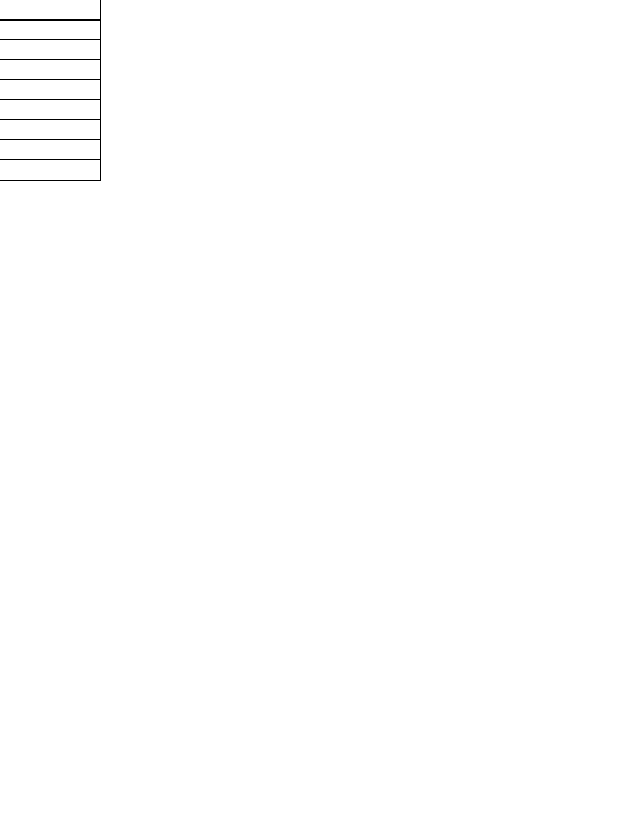
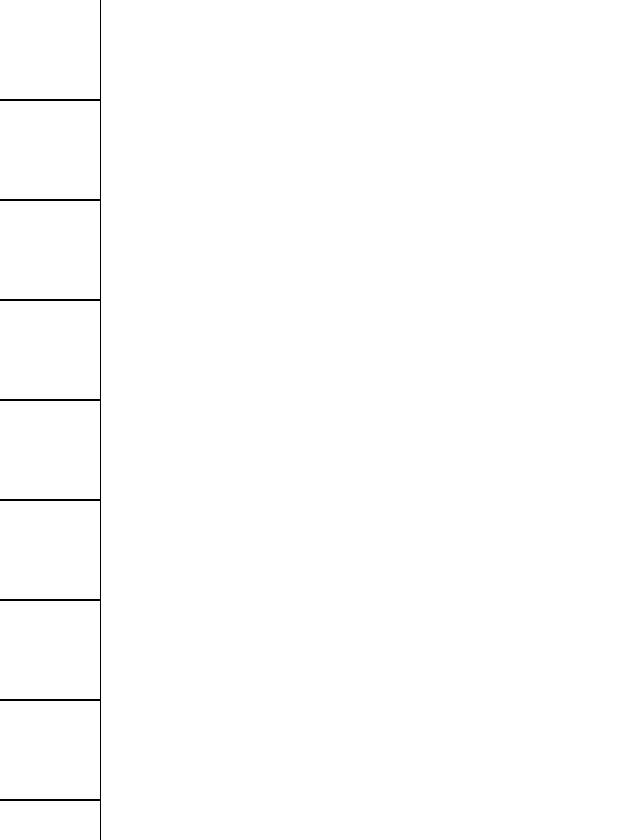
Before and after one commit to NicholasLin718/Party-Planner, a React (Create React App) app in the folder frontend/: page / in a window 1280 px wide. Shown: the top 840 px of the page, without its empty margins (0-640 px from the left). Before the commit the page ends 800 px from the top, so only its background shows below. Built offline with nearby package versions, Linux system fonts and the light colour scheme.

Commit message:
hi brian

```diff
--- a/frontend/src/AvailabilitySelector/Slot.jsx
+++ b/frontend/src/AvailabilitySelector/Slot.jsx
@@ -8,11 +8,7 @@ export default function Slot() {
         }
     }
     return (
-        <div
-        onMouseEnter={handleEnter} className={"slot " + (select ? "selected" : "unselected")}
-        onClick={() => {
-                select ? setSelect(false) : setSelect(true)
-            }}>
+        <div onMouseEnter={handleEnter} onMouseDown={() => {select ? setSelect(false) : setSelect(true)}}  className={"slot " + (select ? "selected" : "unselected")}>
         </div>
     )
 }
--- a/frontend/src/AvailabilitySelector/styles.css
+++ b/frontend/src/AvailabilitySelector/styles.css
@@ -1,13 +1,8 @@
-div {
-    width: 300px;
-    height: 600px;
-}
+.slot {
+    width: 100px;
+    height: 100px;
+    outline: 1px solid;
 
-div div {
-    width: 100px;
-    height: 20px;
-    outline: 1px solid;
-    float: left;
 }
 
 .selected {
```
Also changed, not shown: frontend/src/AvailabilitySelector/Index.jsx (+0 -36 lines).
